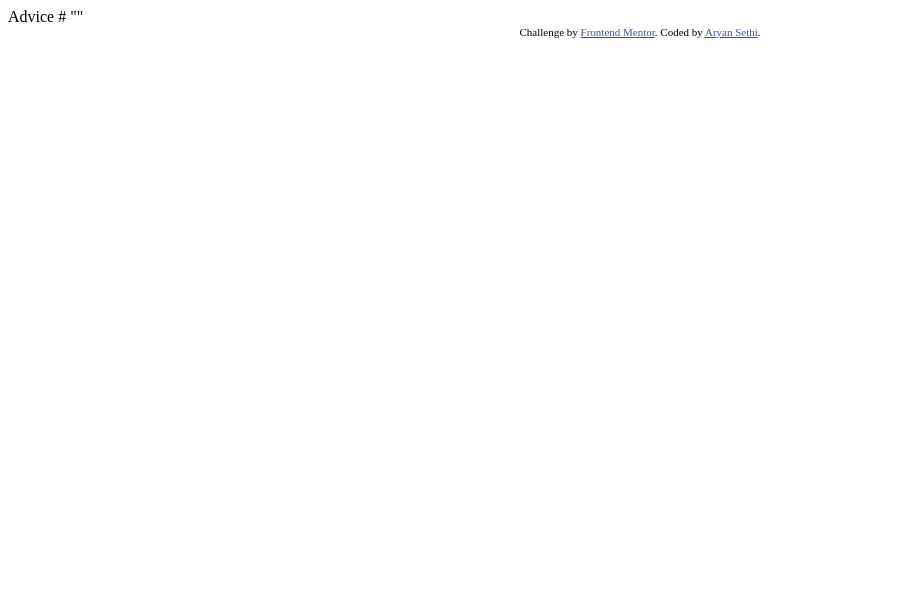
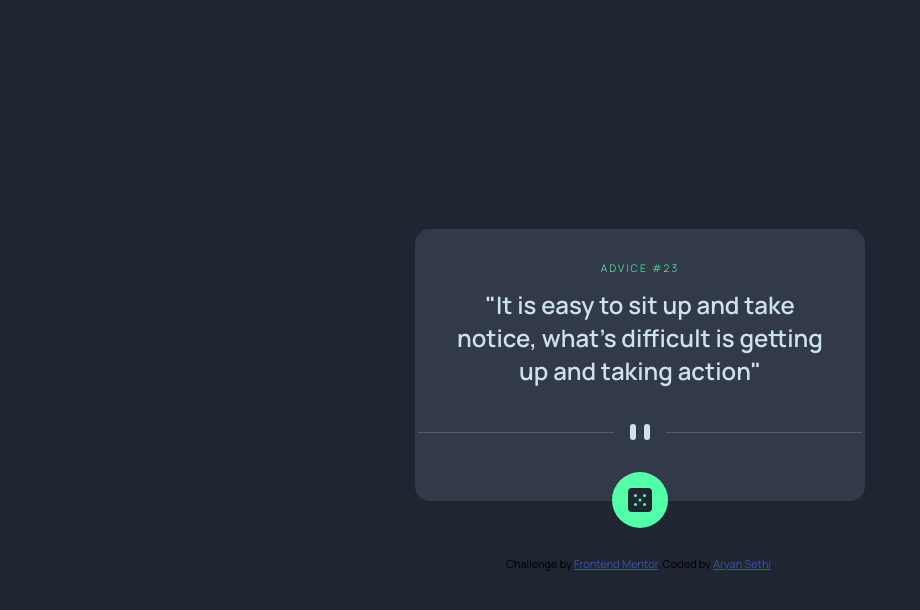
Before and after one commit to Aryan-ki-codepanti/advice-generator-fm, a plain HTML site: page index.html in a window 1280 px wide. Shown: the whole page, without its empty margins (0-920 px from the left). Drawn offline with Linux system fonts and the light colour scheme.

Commit message:
Added styles

```diff
--- a/index.html
+++ b/index.html
@@ -3,7 +3,6 @@
     <head>
         <meta charset="UTF-8" />
         <meta name="viewport" content="width=device-width, initial-scale=1.0" />
-        <!-- displays site properly based on user's device -->
 
         <link
             rel="icon"
@@ -13,22 +12,48 @@
         />
 
         <title>Frontend Mentor | Advice generator app</title>
-
-        <!-- Feel free to remove these styles or customise in your own stylesheet 👍 -->
-        <style>
-            .attribution {
-                font-size: 11px;
-                text-align: center;
-            }
-            .attribution a {
-                color: hsl(228, 45%, 44%);
-            }
-        </style>
+        <link rel="stylesheet" href="style.css" />
     </head>
     <body>
-        Advice #<!-- Advice ID goes here -->
-
-        "<!-- Advice text goes here -->"
+        <div class="content">
+            <div class="advice-box">
+                <p>Advice #23</p>
+                <p>
+                    "It is easy to sit up and take notice, what's difficult is
+                    getting up and taking action"
+                </p>
+                <div class="divider">
+                    <svg
+                        width="444"
+                        height="16"
+                        xmlns="http://www.w3.org/2000/svg"
+                    >
+                        <g fill="none" fill-rule="evenodd">
+                            <path
+                                fill="#4F5D74"
+                                d="M0 8h196v1H0zM248 8h196v1H248z"
+                            />
+                            <g transform="translate(212)" fill="#CEE3E9">
+                                <rect width="6" height="16" rx="3" />
+                                <rect x="14" width="6" height="16" rx="3" />
+                            </g>
+                        </g>
+                    </svg>
+                </div>
+                <div class="dice">
+                    <svg
+                        width="24"
+                        height="24"
+                        xmlns="http://www.w3.org/2000/svg"
+                    >
+                        <path
+                            d="M20 0H4a4.005 4.005 0 0 0-4 4v16a4.005 4.005 0 0 0 4 4h16a4.005 4.005 0 0 0 4-4V4a4.005 4.005 0 0 0-4-4ZM7.5 18a1.5 1.5 0 1 1 0-3 1.5 1.5 0 0 1 0 3Zm0-9a1.5 1.5 0 1 1 0-3 1.5 1.5 0 0 1 0 3Zm4.5 4.5a1.5 1.5 0 1 1 0-3 1.5 1.5 0 0 1 0 3Zm4.5 4.5a1.5 1.5 0 1 1 0-3 1.5 1.5 0 0 1 0 3Zm0-9a1.5 1.5 0 1 1 0-3 1.5 1.5 0 0 1 0 3Z"
+                            fill="#202733"
+                        />
+                    </svg>
+                </div>
+            </div>
+        </div>
 
         <div class="attribution">
             Challenge by
@@ -36,7 +61,10 @@
                 href="https://www.frontendmentor.io?ref=challenge"
                 target="_blank"
                 >Frontend Mentor</a
-            >. Coded by <a href="#">Aryan Sethi</a>.
+            >. Coded by
+            <a href="https://github.com/Aryan-ki-codepanti">Aryan Sethi</a>.
         </div>
+
+        <script src="App.js"></script>
     </body>
 </html>
--- a/style.css
+++ b/style.css
@@ -0,0 +1,98 @@
+@import url("https://fonts.googleapis.com/css2?family=Manrope:wght@200..800&display=swap");
+
+*,
+*::before,
+*::after {
+    margin: 0;
+    padding: 0;
+    box-sizing: border-box;
+    font-family: Manrope;
+}
+
+:root {
+    --Light_Cyan: hsl(193, 38%, 86%);
+    --Neon_Green: hsl(150, 100%, 66%);
+
+    --Grayish_Blue: hsl(217, 19%, 38%);
+    --Dark_Grayish_Blue: hsl(217, 19%, 24%);
+    --Dark_Blue: hsl(218, 23%, 16%);
+}
+
+.attribution {
+    margin-top: 5em;
+    font-size: 11px;
+    text-align: center;
+}
+.attribution a {
+    color: hsl(228, 45%, 44%);
+}
+
+/* my */
+body {
+    background: var(--Dark_Blue);
+    display: flex;
+    justify-content: center;
+    align-items: center;
+    flex-direction: column;
+    height: 100vh;
+    padding: 2em;
+}
+
+.content {
+    background: var(--Dark_Grayish_Blue);
+    max-width: 450px;
+    border-radius: 15px;
+}
+
+.advice-box {
+    padding: 2em;
+    text-align: center;
+
+    display: flex;
+    flex-direction: column;
+    justify-content: center;
+    align-items: center;
+    gap: 0.8em;
+
+    position: relative;
+}
+
+.advice-box p:first-child {
+    color: var(--Neon_Green);
+    font-size: 0.65rem;
+    font-weight: 300;
+    letter-spacing: 0.2em;
+    text-transform: uppercase;
+}
+.advice-box p:nth-child(2) {
+    color: var(--Light_Cyan);
+    font-size: 1.5rem;
+    font-weight: 600;
+}
+
+.divider {
+    padding-block: 1.5em;
+}
+
+.divider svg path {
+    fill: var(--Grayish_Blue);
+}
+
+.dice:hover {
+    box-shadow: 0 0 30px 0px var(--Neon_Green);
+}
+.dice {
+    display: flex;
+    justify-content: center;
+    align-items: center;
+
+    border-radius: 50%;
+    background: var(--Neon_Green);
+    padding: 1em;
+    cursor: pointer;
+
+    transition: box-shadow 100ms ease-in-out;
+
+    position: absolute;
+    bottom: -1.7em;
+}
```
